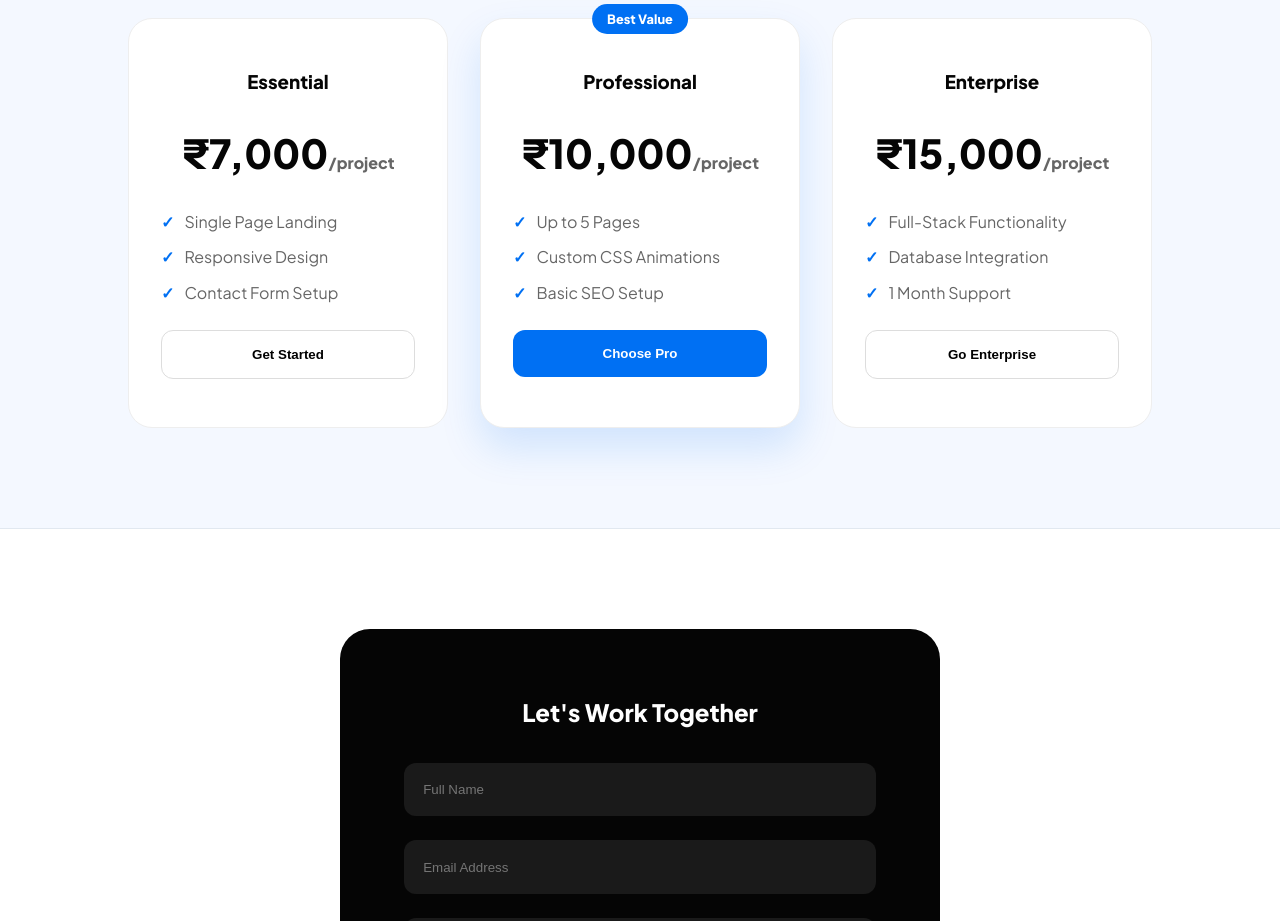
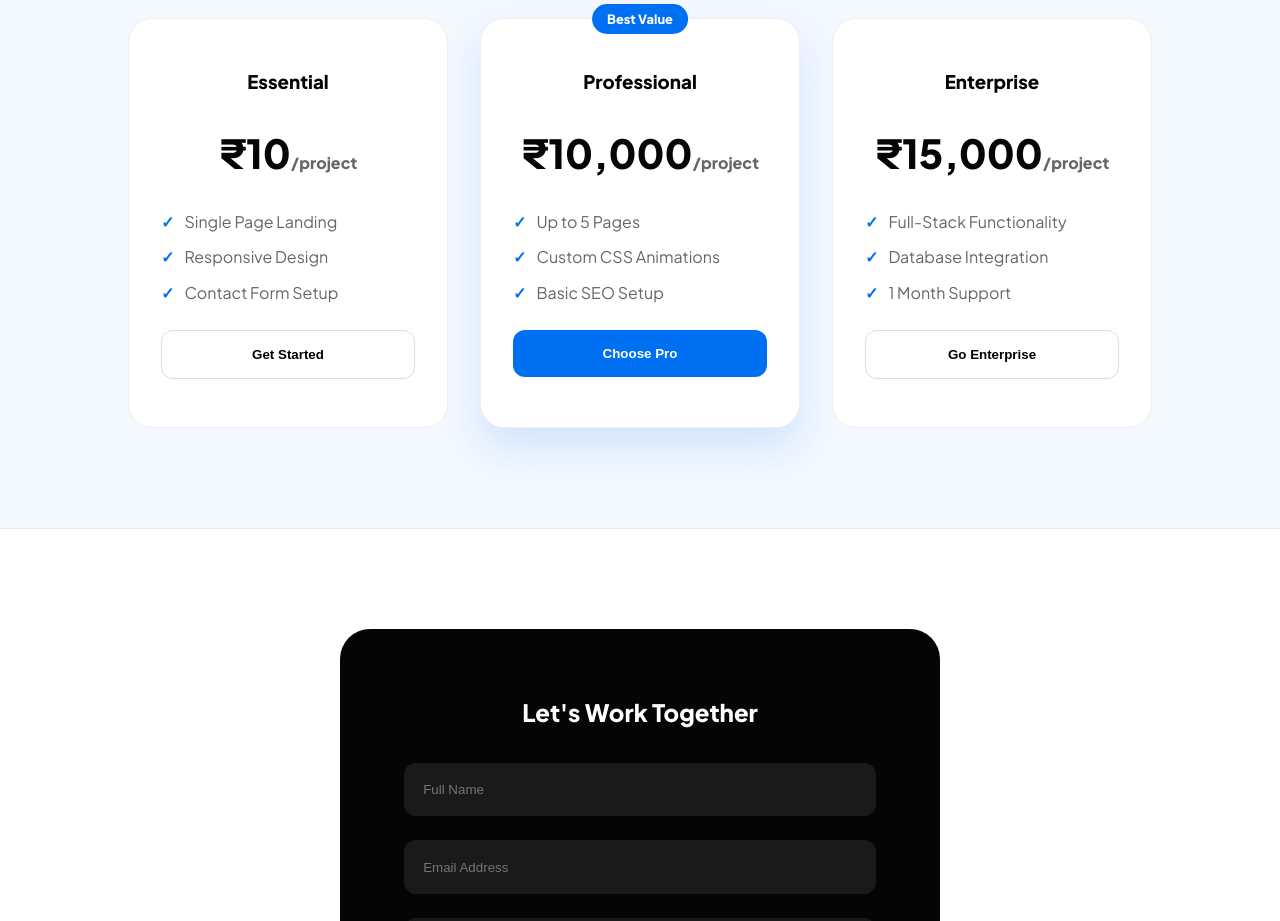
Before and after one commit to vishabh76-png/portfolio-site, a website: page index.html in a window 1280 px wide. Shown: the part 1600-2521 px from the top of the page. Drawn offline with nearby package versions, Linux system fonts and the light colour scheme.

Commit message:
pricing change of plans

```diff
--- a/index.html
+++ b/index.html
@@ -57,7 +57,7 @@
         <div class="pricing-grid">
             <div class="price-card reveal">
                 <h3>Essential</h3>
-                <div class="price">₹7,000<span>/project</span></div>
+                <div class="price">₹10<span>/project</span></div>
                 <ul>
                     <li>Single Page Landing</li>
                     <li>Responsive Design</li>
```
